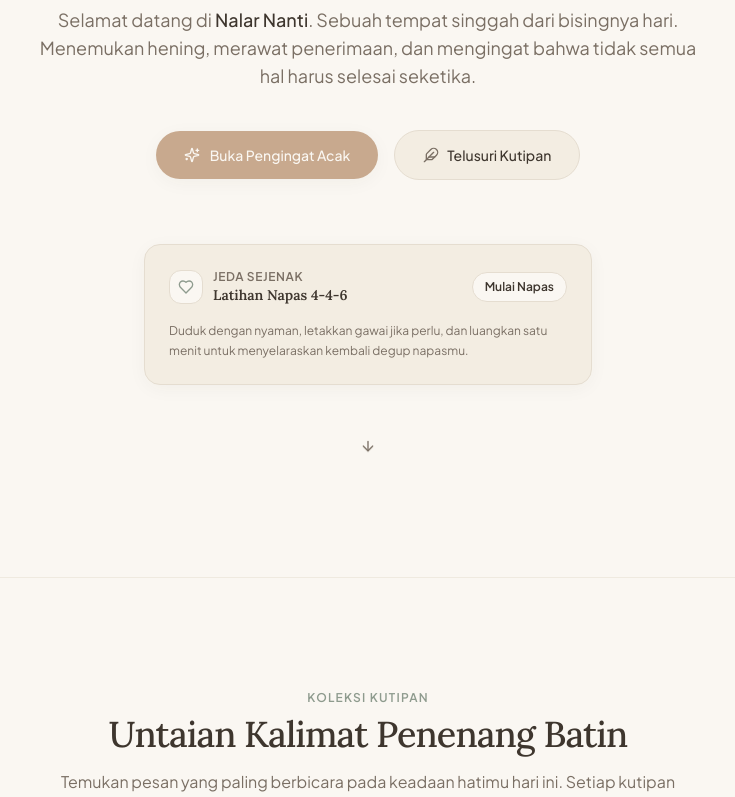
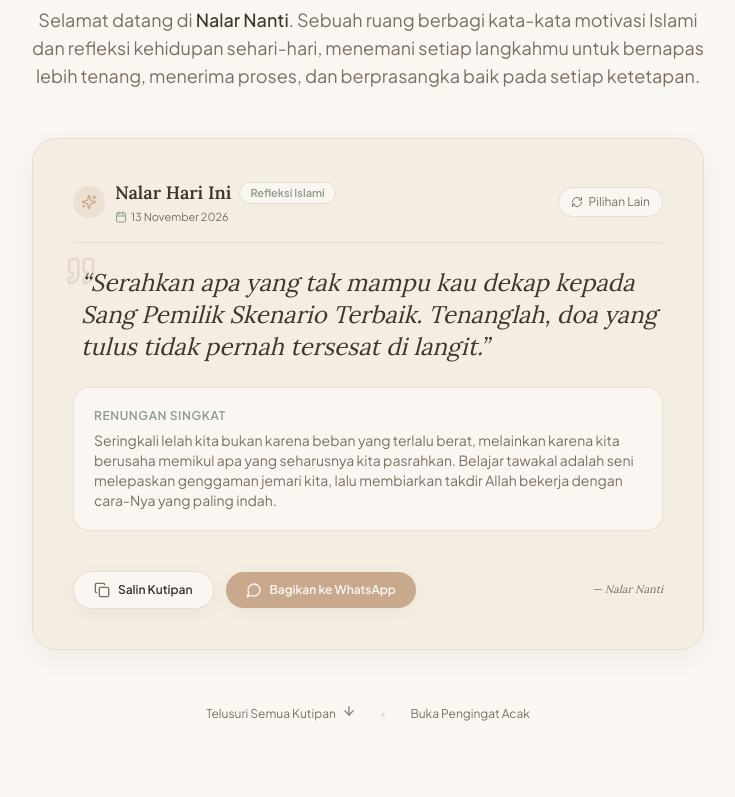
Before and after one commit to amascar23/nalar-nanti-web, a Next.js app: page / in a window 1280 px wide. Shown: the part 420-1217 px from the top of the page, without its empty margins (272-1007 px from the left). Built offline with nearby package versions, Linux system fonts and the light colour scheme.

Commit message:
feat: perbarui Hero Section dengan kartu sorotan Nalar Hari Ini dan aksi interaktif

```diff
--- a/src/components/HeroSection.tsx
+++ b/src/components/HeroSection.tsx
@@ -1,155 +1,216 @@
 "use client";
 
-import React, { useState, useEffect } from "react";
-import { Sparkles, ArrowDown, Feather, Heart } from "lucide-react";
+import React, { useState } from "react";
+import { QUOTES_DATA, QuoteItem } from "@/data/quotes";
+import {
+  Sparkles,
+  Copy,
+  Check,
+  MessageCircle,
+  Quote as QuoteIcon,
+  Calendar,
+  ArrowDown,
+  RefreshCw,
+} from "lucide-react";
 
 export default function HeroSection() {
-  const [breathingPhase, setBreathingPhase] = useState<"Tarik" | "Tahan" | "Hembuskan">("Tarik");
-  const [secondsLeft, setSecondsLeft] = useState(4);
-  const [isBreathingActive, setIsBreathingActive] = useState(false);
+  // Ambil kutipan-kutipan yang ditandai isFeatured: true
+  const featuredQuotes = QUOTES_DATA.filter((q) => q.isFeatured);
+  const [activeFeaturedIndex, setActiveFeaturedIndex] = useState(0);
+  const [isCopied, setIsCopied] = useState(false);
 
-  useEffect(() => {
-    if (!isBreathingActive) return;
+  // Fallback jika tidak ada featured
+  const currentQuote: QuoteItem =
+    featuredQuotes[activeFeaturedIndex] || QUOTES_DATA[0];
 
-    const timer = setInterval(() => {
-      setSecondsLeft((prev) => {
-        if (prev > 1) return prev - 1;
+  const handleCopyQuote = () => {
+    const textToCopy = `“${currentQuote.quote}” — Nalar Nanti`;
+    navigator.clipboard.writeText(textToCopy);
+    setIsCopied(true);
+    setTimeout(() => {
+      setIsCopied(false);
+    }, 2500);
+  };
 
-        if (breathingPhase === "Tarik") {
-          setBreathingPhase("Tahan");
-          return 4;
-        } else if (breathingPhase === "Tahan") {
-          setBreathingPhase("Hembuskan");
-          return 6;
-        } else {
-          setBreathingPhase("Tarik");
-          return 4;
+  const handleShareWhatsApp = () => {
+    const message = `🌿 *Nalar Hari Ini — Nalar Nanti*\n\n“${currentQuote.quote}”\n\n_${currentQuote.reflection}_\n\n— Nalar Nanti (Ruang Singgah untuk Hati & Pikiran)\nhttps://nalarnanti.com`;
+    const waUrl = `https://wa.me/?text=${encodeURIComponent(message)}`;
+    window.open(waUrl, "_blank", "noopener,noreferrer");
+  };
+
+  const handleNextFeatured = () => {
+    if (featuredQuotes.length > 1) {
+      setActiveFeaturedIndex((prev) => (prev + 1) % featuredQuotes.length);
+      setIsCopied(false);
     }
-      });
-    }, 1000);
+  };
 
-    return () => clearInterval(timer);
-  }, [isBreathingActive, breathingPhase]);
+  const formatDate = (dateString: string) => {
+    try {
+      const options: Intl.DateTimeFormatOptions = {
+        day: "numeric",
+        month: "long",
+        year: "numeric",
+      };
+      return new Date(dateString).toLocaleDateString("id-ID", options);
+    } catch {
+      return dateString;
+    }
+  };
 
   return (
     <section
       id="beranda"
       className="relative pt-32 pb-20 sm:pt-40 sm:pb-28 overflow-hidden bg-[#FAF7F2]"
     >
-      {/* Subtle organic background glow */}
-      <div className="absolute top-1/4 left-1/2 -translate-x-1/2 -translate-y-1/2 w-[550px] h-[550px] bg-[#F3EDE2] rounded-full blur-3xl opacity-70 pointer-events-none -z-10" />
-      <div className="absolute top-1/3 right-10 w-[300px] h-[300px] bg-[#8E9B8E]/10 rounded-full blur-2xl opacity-60 pointer-events-none -z-10" />
+      {/* Background ambient lighting */}
+      <div className="absolute top-1/4 left-1/2 -translate-x-1/2 -translate-y-1/2 w-[600px] h-[600px] bg-[#F3EDE2] rounded-full blur-3xl opacity-80 pointer-events-none -z-10" />
+      <div className="absolute top-1/3 right-8 w-72 h-72 bg-[#8E9B8E]/10 rounded-full blur-2xl pointer-events-none -z-10" />
+      <div className="absolute bottom-10 left-8 w-72 h-72 bg-[#C8A98E]/10 rounded-full blur-2xl pointer-events-none -z-10" />
 
       <div className="max-w-5xl mx-auto px-4 sm:px-6 lg:px-8 text-center">
-        {/* Soft Badge */}
+        {/* 1. Tagline kecil yang hangat di atas judul */}
         <div className="inline-flex items-center gap-2 px-4 py-1.5 rounded-full bg-[#F3EDE2] border border-[#E5DDD0] text-xs font-medium text-[#7A6F64] mb-8 shadow-soft">
           <span className="w-2 h-2 rounded-full bg-[#8E9B8E] animate-pulse" />
-          <span>Ruang Teduh untuk Berpikir &amp; Merasa</span>
+          <span>Ruang Singgah untuk Hati &amp; Pikiran</span>
         </div>
 
-        {/* Hero Title */}
+        {/* 2. Judul utama yang menenangkan & deskripsi singkat */}
         <h1 className="font-serif text-3xl sm:text-5xl lg:text-6xl font-medium tracking-tight text-[#3E362E] max-w-3xl mx-auto leading-[1.25] sm:leading-[1.2] mb-6">
-          Ketika dunia terasa tergesa, beri jeda untuk{" "}
+          Beri jeda sejenak, biarkan hati dan nalar menemukan{" "}
           <span className="italic font-normal text-[#C8A98E] underline decoration-[#E5DDD0] underline-offset-8">
-            nalar dan rasa
+            keteduhannya
           </span>
           .
         </h1>
 
-        {/* Subtitle */}
-        <p className="font-sans text-base sm:text-lg text-[#7A6F64] max-w-2xl mx-auto leading-relaxed mb-10">
+        <p className="font-sans text-base sm:text-lg text-[#7A6F64] max-w-2xl mx-auto leading-relaxed mb-12">
           Selamat datang di <strong className="text-[#3E362E] font-medium">Nalar Nanti</strong>.
-          Sebuah tempat singgah dari bisingnya hari. Menemukan hening, merawat penerimaan,
-          dan mengingat bahwa tidak semua hal harus selesai seketika.
+          Sebuah ruang berbagi kata-kata motivasi Islami dan refleksi kehidupan sehari-hari,
+          menemani setiap langkahmu untuk bernapas lebih tenang, menerima proses, dan berprasangka baik pada setiap ketetapan.
         </p>
 
-        {/* Action Buttons */}
-        <div className="flex flex-col sm:flex-row items-center justify-center gap-4 mb-16">
-          <a
-            href="#pengingat"
-            className="w-full sm:w-auto inline-flex items-center justify-center gap-2.5 px-7 py-3.5 rounded-full bg-[#C8A98E] text-[#FAF7F2] font-medium text-sm hover:bg-[#B9967A] transition-all shadow-soft hover:shadow-card hover:-translate-y-0.5 active:translate-y-0"
-          >
-            <Sparkles className="w-4 h-4 text-[#FAF7F2]" />
-            <span>Buka Pengingat Acak</span>
-          </a>
-
-          <a
-            href="#kutipan"
-            className="w-full sm:w-auto inline-flex items-center justify-center gap-2 px-7 py-3.5 rounded-full bg-[#F3EDE2] text-[#3E362E] border border-[#E5DDD0] font-medium text-sm hover:border-[#C8A98E] hover:bg-[#EAE2D5] transition-all"
-          >
-            <Feather className="w-4 h-4 text-[#7A6F64]" />
-            <span>Telusuri Kutipan</span>
-          </a>
-        </div>
-
-        {/* Interactive Breathing Micro-feature */}
-        <div className="max-w-md mx-auto p-6 rounded-2xl bg-[#F3EDE2] border border-[#E5DDD0] shadow-soft text-left transition-all">
-          <div className="flex items-center justify-between mb-4">
+        {/* 3. Kartu Sorotan Utama: "Nalar Hari Ini" */}
+        <div className="max-w-2xl mx-auto text-left relative">
+          <div className="bg-[#F3EDE2] border border-[#E5DDD0] rounded-3xl p-7 sm:p-10 shadow-card transition-all duration-300 relative group overflow-hidden">
+            {/* Header Kartu */}
+            <div className="flex items-center justify-between gap-3 mb-6 pb-4 border-b border-[#E5DDD0]/80">
               <div className="flex items-center gap-2.5">
-              <span className="p-2 rounded-xl bg-[#FAF7F2] text-[#8E9B8E] border border-[#E5DDD0]">
-                <Heart className="w-4 h-4" />
+                <span className="inline-flex items-center justify-center w-8 h-8 rounded-full bg-[#C8A98E]/20 text-[#886950]">
+                  <Sparkles className="w-4 h-4 text-[#C8A98E]" />
                 </span>
                 <div>
-                <p className="text-xs uppercase tracking-wider text-[#7A6F64] font-semibold">
-                  Jeda Sejenak
+                  <div className="flex items-center gap-2">
+                    <span className="font-serif text-base sm:text-lg font-semibold text-[#3E362E]">
+                      Nalar Hari Ini
+                    </span>
+                    <span className="text-[11px] font-semibold px-2.5 py-0.5 rounded-full bg-[#FAF7F2] text-[#8E9B8E] border border-[#E5DDD0]">
+                      {currentQuote.category}
+                    </span>
+                  </div>
+                  <p className="text-[11px] text-[#7A6F64] flex items-center gap-1 mt-0.5 font-sans">
+                    <Calendar className="w-3 h-3 text-[#8E9B8E]" />
+                    <span>{formatDate(currentQuote.date)}</span>
                   </p>
-                <h3 className="font-serif text-sm font-semibold text-[#3E362E]">
-                  Latihan Napas 4-4-6
-                </h3>
                 </div>
               </div>
 
+              {featuredQuotes.length > 1 && (
                 <button
-              onClick={() => setIsBreathingActive(!isBreathingActive)}
-              className="text-xs font-semibold px-3 py-1.5 rounded-full border border-[#E5DDD0] bg-[#FAF7F2] hover:bg-[#C8A98E] hover:text-[#FAF7F2] hover:border-[#C8A98E] transition-all"
+                  onClick={handleNextFeatured}
+                  title="Lihat kutipan pilihan lainnya"
+                  aria-label="Lihat kutipan pilihan berikutnya"
+                  className="inline-flex items-center gap-1.5 text-xs text-[#7A6F64] hover:text-[#3E362E] px-3 py-1.5 rounded-full bg-[#FAF7F2] border border-[#E5DDD0] hover:border-[#C8A98E] transition-all"
                 >
-              {isBreathingActive ? "Hentikan" : "Mulai Napas"}
+                  <RefreshCw className="w-3 h-3" />
+                  <span className="hidden sm:inline">Pilihan Lain</span>
+                </button>
+              )}
+            </div>
+
+            {/* Kutipan Utama */}
+            <div className="relative mb-6">
+              <QuoteIcon className="w-8 h-8 text-[#C8A98E]/30 absolute -top-3 -left-2 -z-0" />
+              <blockquote className="font-serif italic text-lg sm:text-2xl text-[#3E362E] leading-relaxed relative z-10 pl-2">
+                “{currentQuote.quote}”
+              </blockquote>
+            </div>
+
+            {/* Catatan Refleksi */}
+            <div className="bg-[#FAF7F2] rounded-2xl p-4 sm:p-5 border border-[#E5DDD0]/80 mb-8">
+              <p className="text-xs uppercase tracking-wider text-[#8E9B8E] font-semibold mb-1.5">
+                Renungan Singkat
+              </p>
+              <p className="font-sans text-xs sm:text-sm text-[#7A6F64] leading-relaxed">
+                {currentQuote.reflection}
+              </p>
+            </div>
+
+            {/* 4. Dua Tombol Interaktif yang Rapi */}
+            <div className="flex flex-col sm:flex-row items-stretch sm:items-center justify-between gap-3 pt-2">
+              <div className="flex flex-col sm:flex-row items-center gap-3 w-full sm:w-auto">
+                {/* Tombol Salin Kutipan */}
+                <button
+                  onClick={handleCopyQuote}
+                  className="w-full sm:w-auto inline-flex items-center justify-center gap-2 px-5 py-2.5 rounded-full bg-[#FAF7F2] border border-[#E5DDD0] text-xs font-semibold text-[#3E362E] hover:border-[#C8A98E] hover:text-[#C8A98E] transition-all shadow-soft active:scale-95 group"
+                >
+                  {isCopied ? (
+                    <>
+                      <Check className="w-4 h-4 text-[#8E9B8E]" />
+                      <span className="text-[#8E9B8E] font-semibold">
+                        Kutipan berhasil disalin!
+                      </span>
+                    </>
+                  ) : (
+                    <>
+                      <Copy className="w-4 h-4 text-[#7A6F64] group-hover:text-[#C8A98E] transition-colors" />
+                      <span>Salin Kutipan</span>
+                    </>
+                  )}
+                </button>
+
+                {/* Tombol Bagikan ke WhatsApp */}
+                <button
+                  onClick={handleShareWhatsApp}
+                  className="w-full sm:w-auto inline-flex items-center justify-center gap-2 px-5 py-2.5 rounded-full bg-[#C8A98E] text-[#FAF7F2] text-xs font-semibold hover:bg-[#B9967A] transition-all shadow-soft active:scale-95"
+                >
+                  <MessageCircle className="w-4 h-4 text-[#FAF7F2]" />
+                  <span>Bagikan ke WhatsApp</span>
                 </button>
               </div>
 
-          {isBreathingActive ? (
-            <div className="text-center py-4 bg-[#FAF7F2] rounded-xl border border-[#E5DDD0]/70">
-              <div className="relative inline-flex items-center justify-center w-24 h-24 mb-3">
-                <div
-                  className={`absolute inset-0 rounded-full bg-[#8E9B8E]/25 transition-all duration-1000 ${
-                    breathingPhase === "Tarik"
-                      ? "scale-110 bg-[#8E9B8E]/30"
-                      : breathingPhase === "Tahan"
-                      ? "scale-105 bg-[#C8A98E]/30"
-                      : "scale-90 bg-[#8E9B8E]/15"
-                  }`}
-                />
-                <div className="z-10 text-center">
-                  <span className="block font-serif text-base font-semibold text-[#3E362E]">
-                    {breathingPhase}
-                  </span>
-                  <span className="text-xs text-[#7A6F64] font-sans">
-                    {secondsLeft}s
+              {/* Tag Penutup Kredit */}
+              <span className="text-[11px] text-[#7A6F64] text-center sm:text-right italic font-serif">
+                — Nalar Nanti
               </span>
             </div>
+
+            {/* Pesan Feedback Kecil ketika Berhasil Disalin */}
+            {isCopied && (
+              <div className="mt-3 text-center sm:text-left text-xs font-medium text-[#8E9B8E] animate-fadeIn">
+                ✓ Kutipan berhasil disalin ke papan klip! Siap dibagikan ke status atau catatanmu.
               </div>
-              <p className="text-xs text-[#7A6F64] italic">
-                {breathingPhase === "Tarik" && "Tarik napas lembut melalui hidung..."}
-                {breathingPhase === "Tahan" && "Tahan napas, rasakan kedamaian..."}
-                {breathingPhase === "Hembuskan" && "Lepaskan perlahan melalui mulut..."}
-              </p>
-            </div>
-          ) : (
-            <p className="text-xs text-[#7A6F64] leading-relaxed">
-              Duduk dengan nyaman, letakkan gawai jika perlu, dan luangkan satu menit untuk menyelaraskan kembali degup napasmu.
-            </p>
             )}
           </div>
         </div>
 
-      <div className="text-center mt-12 text-[#7A6F64]">
+        {/* Tombol Navigasi Lembut ke Bagian Bawah */}
+        <div className="mt-14 flex items-center justify-center gap-6 text-xs text-[#7A6F64]">
           <a
             href="#kutipan"
-          aria-label="Gulir ke bagian kutipan"
-          className="inline-flex items-center justify-center p-2 rounded-full hover:bg-[#F3EDE2] transition-colors"
+            className="hover:text-[#3E362E] transition-colors inline-flex items-center gap-1.5"
           >
-          <ArrowDown className="w-4 h-4 animate-bounce text-[#7A6F64]" />
+            <span>Telusuri Semua Kutipan</span>
+            <ArrowDown className="w-3.5 h-3.5 animate-bounce" />
           </a>
+          <span className="text-[#E5DDD0]">•</span>
+          <a
+            href="#pengingat"
+            className="hover:text-[#3E362E] transition-colors"
+          >
+            Buka Pengingat Acak
+          </a>
+        </div>
       </div>
     </section>
   );
```
Lines whose indentation alone changed are shown as unchanged.
